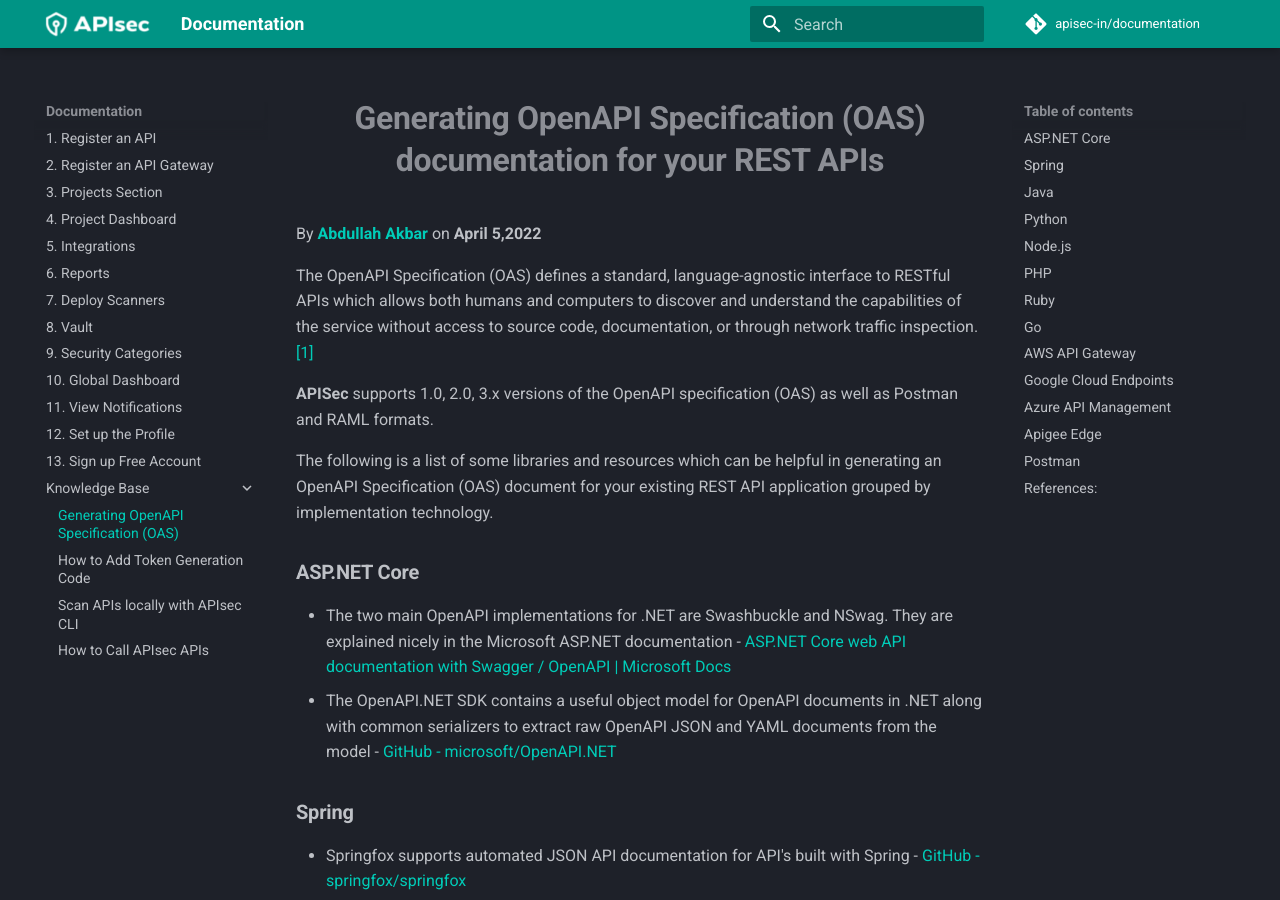
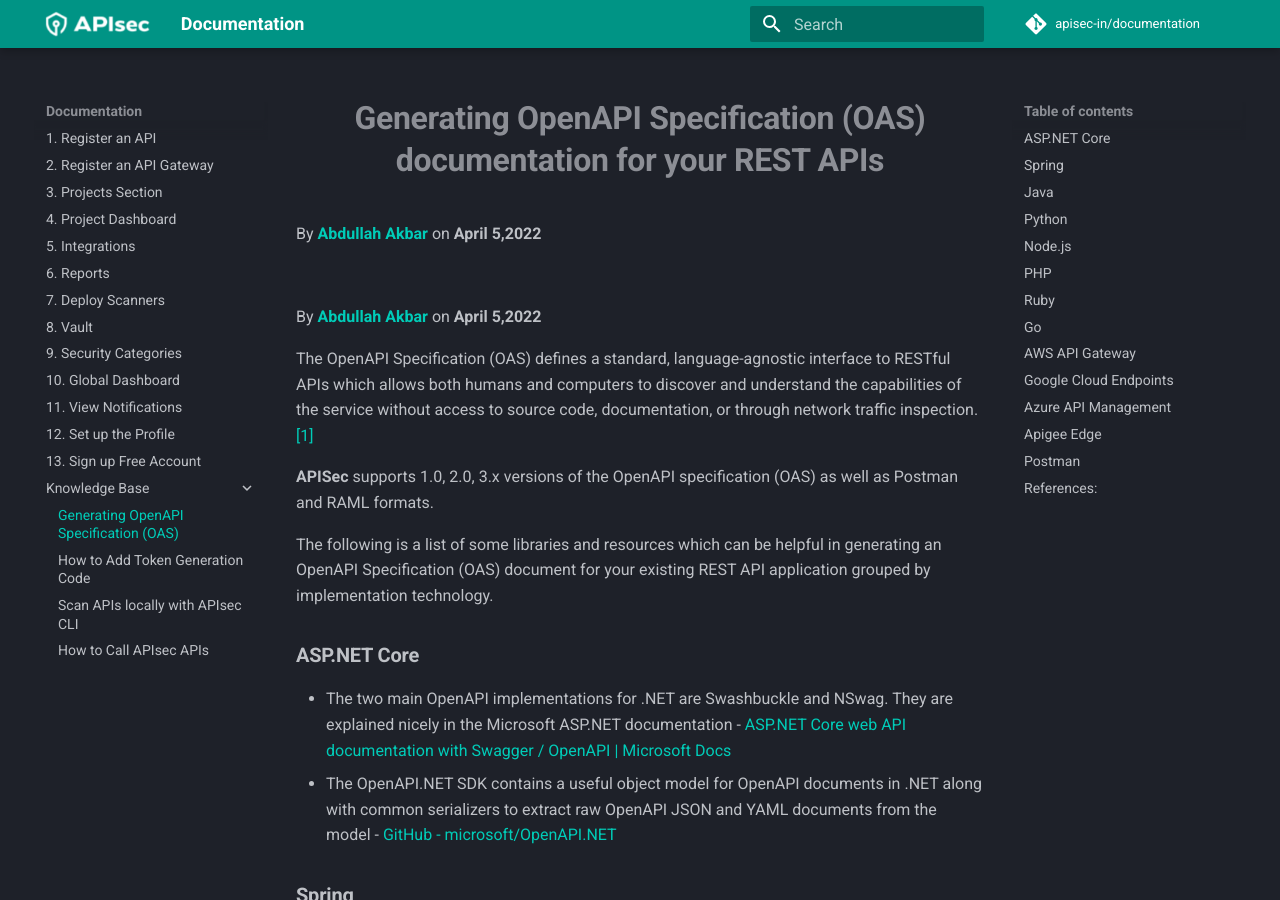
Before and after one commit to apisec-inc/documentation, an MkDocs documentation site: the page built from docs/Generating OAS.md, in a window 1280 px wide and 900 px high. Built offline with MkDocs 1.6.1 and Material for MkDocs 9.7.7, drawn with Linux system fonts in a browser that asks for light colours; comment, search, counter and statistics services are not loaded.

Commit message:
Update Generating OAS.md

```diff
--- a/docs/Generating OAS.md
+++ b/docs/Generating OAS.md
@@ -1,4 +1,8 @@
 <h1 align="center"> <b> Generating OpenAPI Specification (OAS) documentation for your REST APIs </b> </h1>
+
+<p style="text-align: left;"> By <b><a href="https://github.com/Abdullah-Akbar">Abdullah Akbar</a></b> on <b>April 5,2022</b> </p>
+
+<br>
 
 By **[Abdullah Akbar](https://github.com/Abdullah-Akbar)** on **April 5,2022**
 
```
